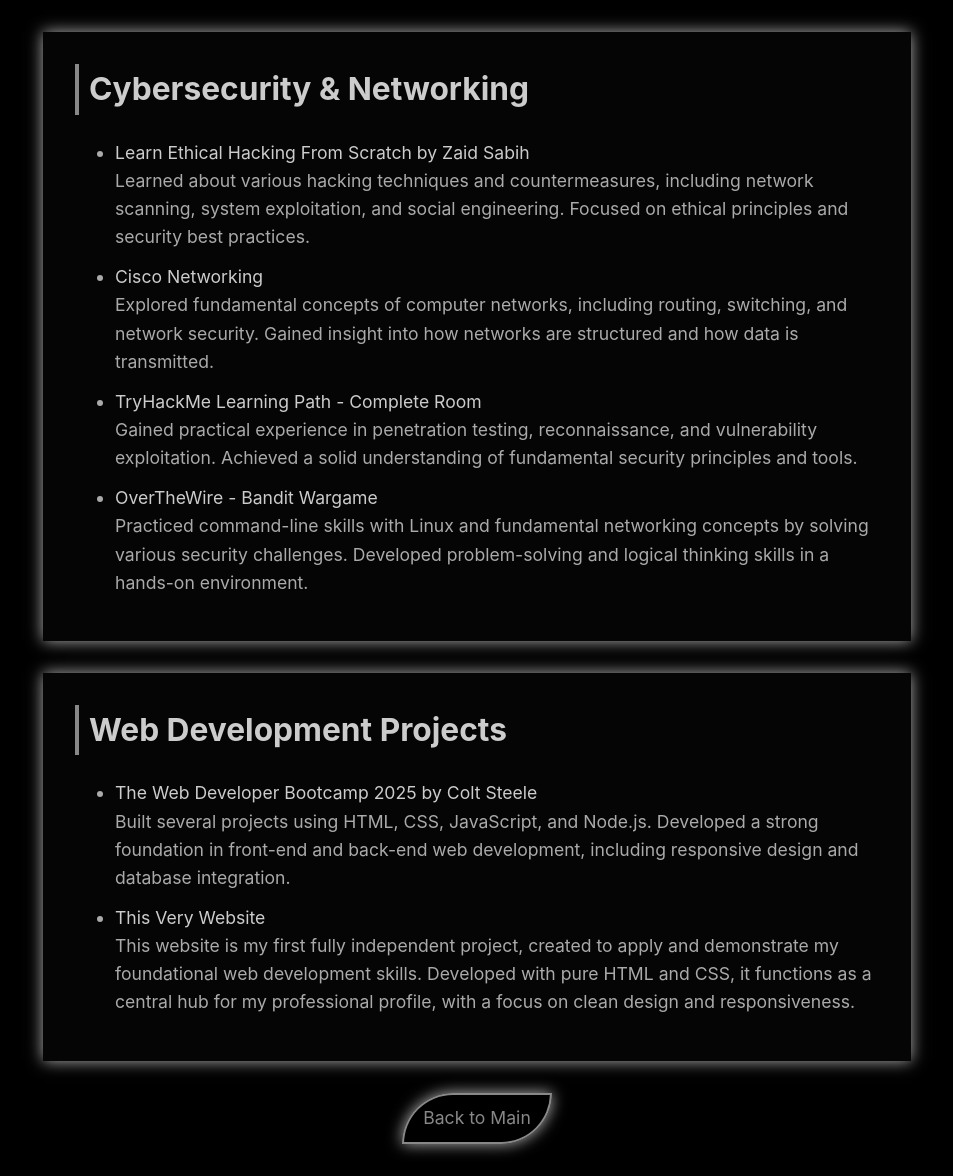
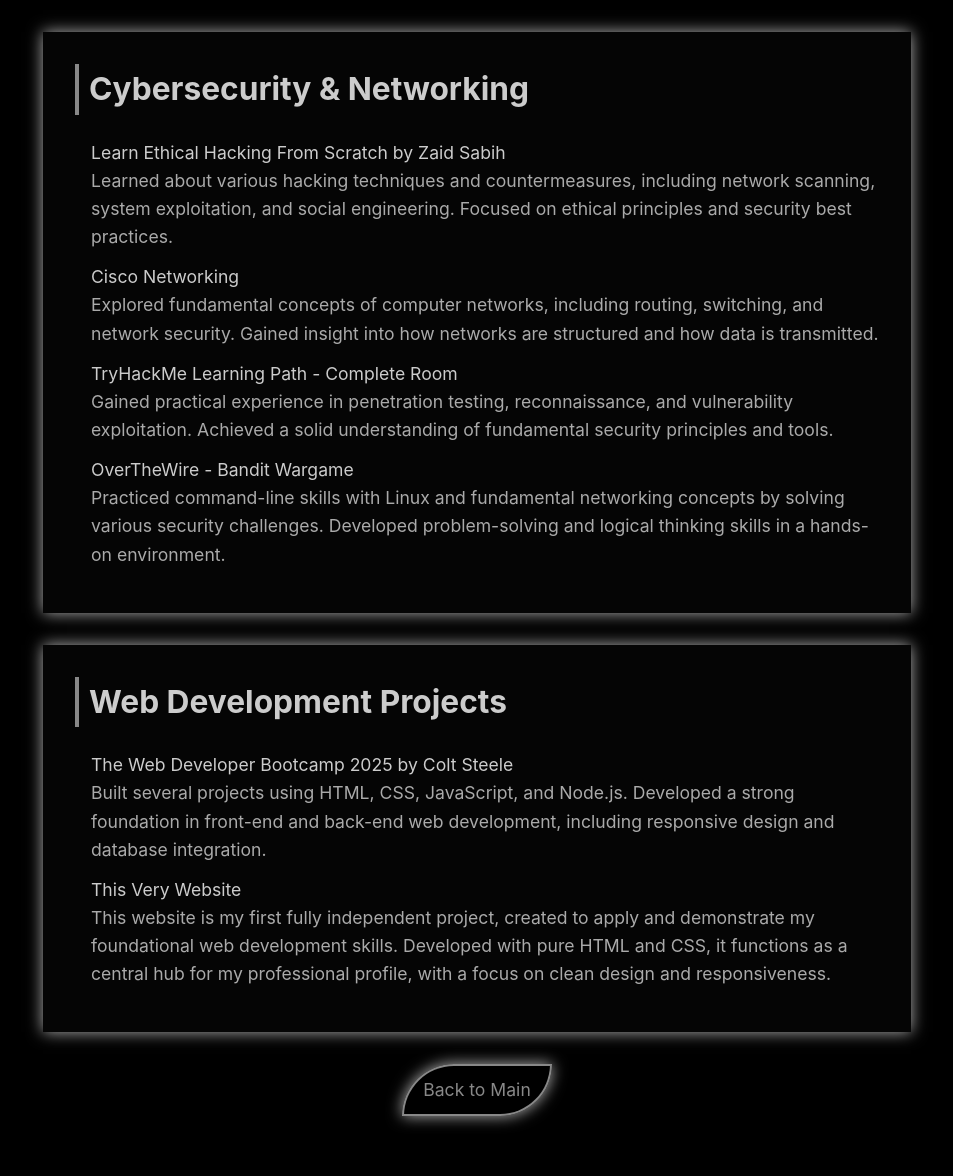
Before and after one commit to dwenmer/dwenmer.github.io, a plain HTML site: page pages/projects.html in a window 1280 px wide. Shown: the whole page, without its empty margins (163-1116 px from the left). After the commit the page ends 1148 px from the top, so only its background shows below. Drawn offline with Linux system fonts and the light colour scheme.

Commit message:
fixed lists on projects

```diff
--- a/pages/projects.html
+++ b/pages/projects.html
@@ -15,7 +15,7 @@
 
         <section class="content-card">
             <h2>Cybersecurity &amp; Networking</h2>
-            <ul>
+            <ul class="certification-list">
                 <li>
                     <a class="course-link"
                         href="https://www.udemy.com/share/101WaI3@8dIPhoWE1rWKpI2OErsaYggv3gVXUvNz7u2cZd1GNsJQRRiHpeslRr8E8yiVIt9T7w==/"
@@ -57,7 +57,7 @@
 
         <section class="content-card">
             <h2>Web Development Projects</h2>
-            <ul>
+            <ul class="certification-list">
                 <li>
                     <a class="course-link"
                         href="https://www.udemy.com/share/101W9C3@iGTAllxHuge9DPQLXHtZvb2DyD25w1Iuam-VYPpPjzw81rNtao2UO89gp4gNaFRBrA==/"
```
